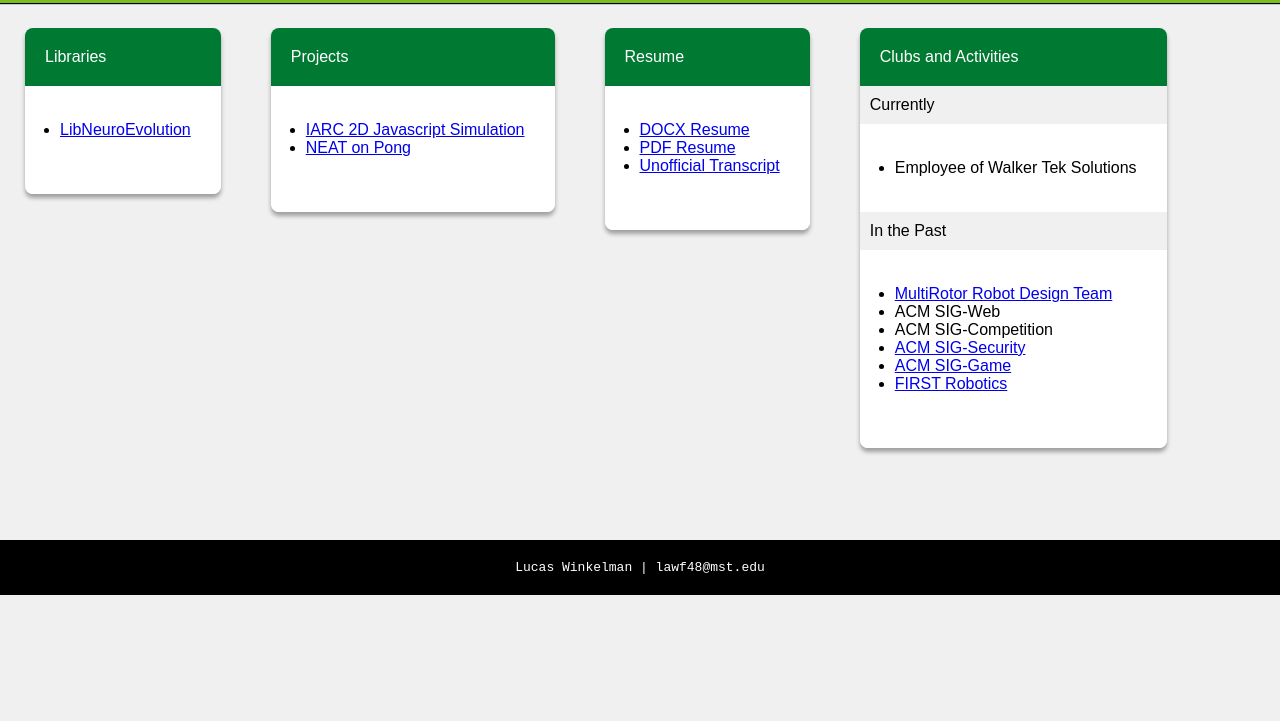
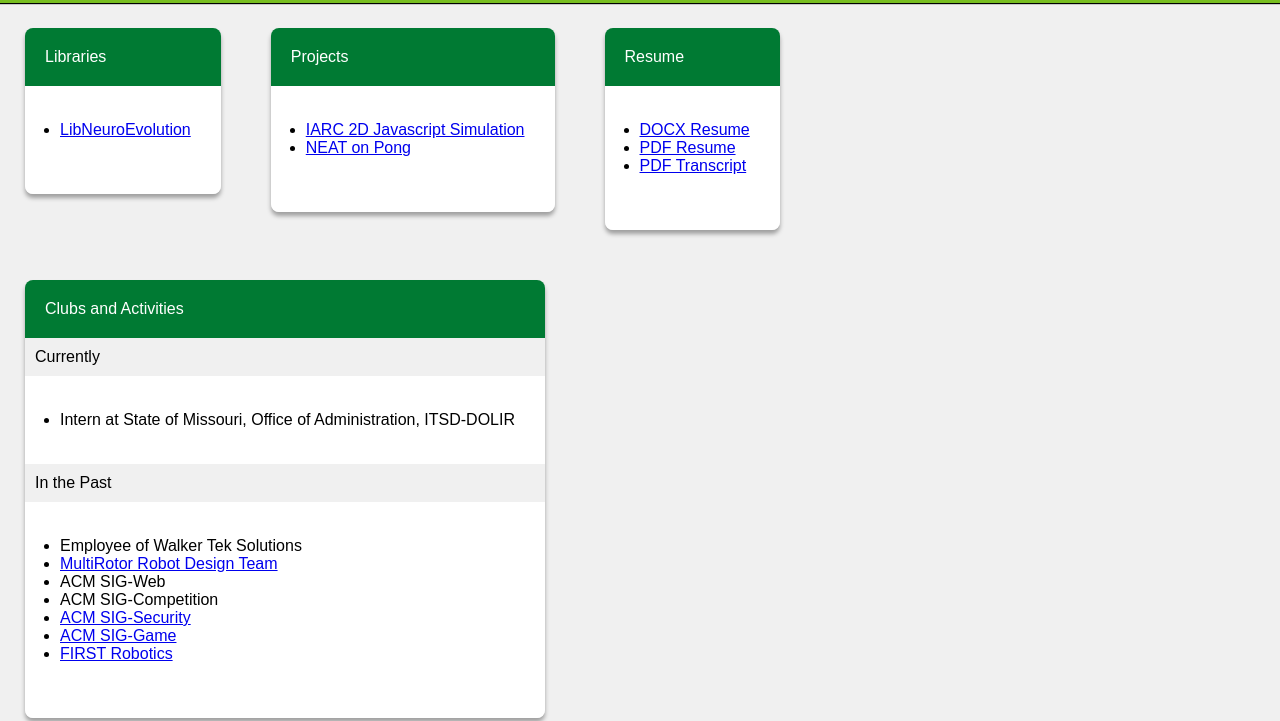
Before and after one commit to firecannons/firecannons.github.io, a plain HTML site: page index.html in a window 1280 px wide. Shown: the part 205-926 px from the top of the page. Before the commit the page ends 800 px from the top, so only its background shows below. Drawn offline with Linux system fonts and the light colour scheme.

Commit message:
Finally changed index page to reflect employment change.

```diff
--- a/index.html
+++ b/index.html
@@ -63,7 +63,7 @@
                         <ul class="SectionBodyElement">
                             <li><a href="Assets/Resume.docx" class="SectionBodyItem"  target="_blank">DOCX Resume</a></li>
                             <li><a href="Assets/Resume.pdf" class="SectionBodyItem"  target="_blank">PDF Resume</a></li>
-                            <li><a href="Assets/Transcript.pdf" class="SectionBodyItem"  target="_blank">Unofficial Transcript</a></li>
+                            <li><a href="Assets/Transcript.pdf" class="SectionBodyItem"  target="_blank">PDF Transcript</a></li>
                         </ul>
                     </div>
                 </div>
@@ -77,12 +77,13 @@
                             <div class="SectionBodyDividerText">Currently</div>
                         </div>
                         <ul class="SectionBodyElement">
-                            <li><div class="SectionBodyItem">Employee of Walker Tek Solutions</div></li>
+                            <li><div class="SectionBodyItem">Intern at State of Missouri, Office of Administration, ITSD-DOLIR</div></li>
                         </ul>
                         <div class="SectionBodyDivider">
                             <div class="SectionBodyDividerText">In the Past</div>
                         </div>
                         <ul class="SectionBodyElement">
+                            <li><div class="SectionBodyItem">Employee of Walker Tek Solutions</div></li>
                             <li><a href="https://multirotor.mst.edu/" class="SectionBodyItem">MultiRotor Robot Design Team</a></li>
                             <li><div class="SectionBodyItem">ACM SIG-Web</div></li>
                             <li><div class="SectionBodyItem">ACM SIG-Competition</div></li>
```
